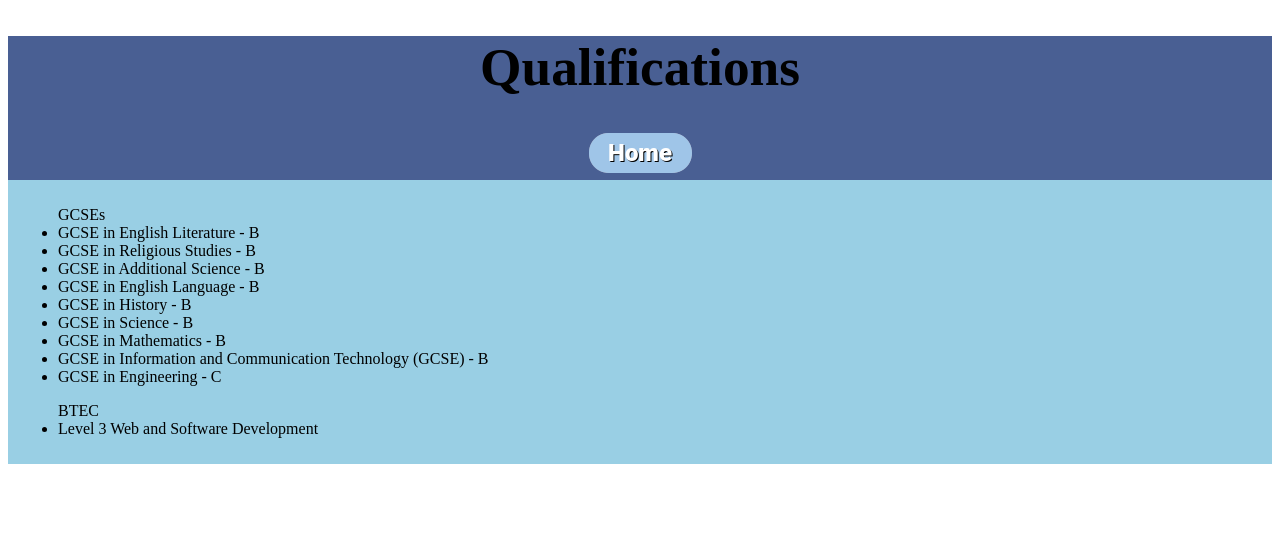
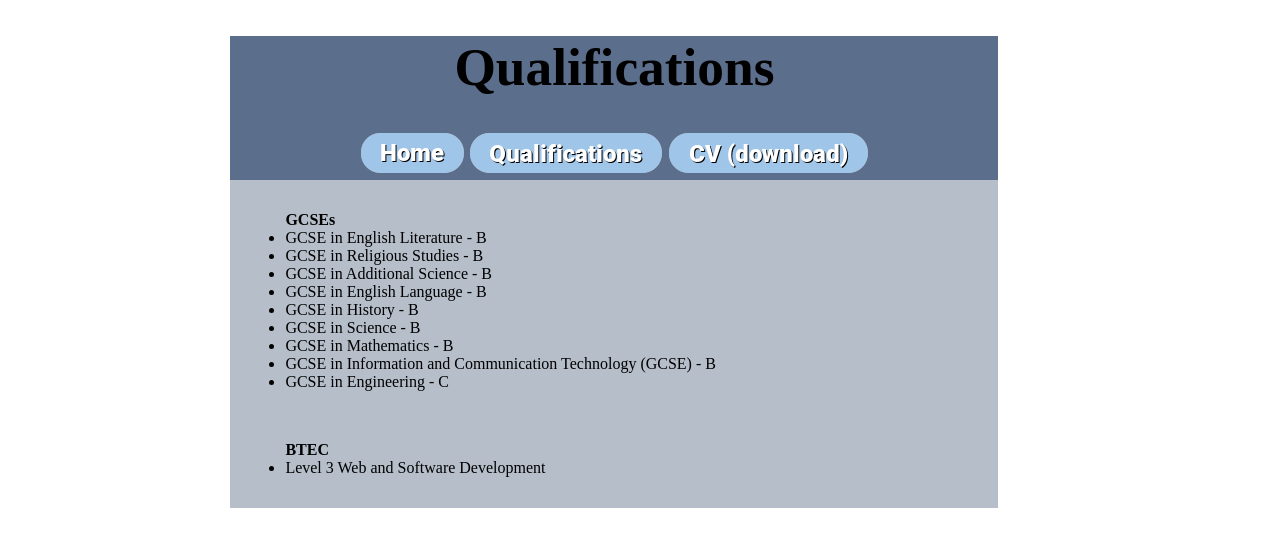
Before and after one commit to thomasjones99/thomasjones99.github.io, a plain HTML site: page page2.html in a window 1280 px wide. Drawn offline with Linux system fonts and the light colour scheme.

Commit message:
Update page2.html

```diff
--- a/page2.html
+++ b/page2.html
@@ -5,10 +5,16 @@
 	<title> Qualifications </title>
 
 <style>
+body
+{
+	width:60%;
+	margin-left:18%;
+}
+
 div.header
 {
 	width:100%;
-	background-color:#495f93;
+	background-color:#5b6e8c;
 	text-align:center;
 	font-size: 20pt;
 
@@ -16,8 +22,8 @@ div.header
 
 div#textbody
 {
-	background-color:#99cfe4;
-	padding:10px;
+	background-color:#b6bec9;
+	padding:15px;
 
 }
 
@@ -30,12 +36,16 @@ div#textbody
 <div class="header">
 <h1>Qualifications</h1>
 
-<a href="index.html"> <img src="button1a.png" onmouseover="this.src='button1b.png'" onmouseout="this.src='button1a.png'"> </a>
+<a href="index.html"> <img src="button1a.png" onmouseover="this.src='button1b.png'" onmouseout="this.src='button1a.png'"></a>
+<a href="page2.html"> <img src="qualificationsa.png" onmouseover="this.src='qualificationsb.png'" onmouseout="this.src='qualificationsa.png'"></a>
+
+<a href="CV.docx"> <img src="CVa.png" onmouseover="this.src='CVb.png'" onmouseout="this.src='CVa.png'"> </a>
+
 </div>
 
 <div id="textbody">
 <p>
-<ul>GCSEs
+<ul><b>GCSEs</b>
 <li>GCSE in English Literature - B
 <li>GCSE in Religious Studies - B
 <li>GCSE in Additional Science - B
@@ -47,7 +57,8 @@ div#textbody
 <li>GCSE in Engineering - C
 </ul>
 
-<ul> BTEC
+<br>
+<ul><b>BTEC</b>
 <li> Level 3 Web and Software Development
 </ul>
 
```
